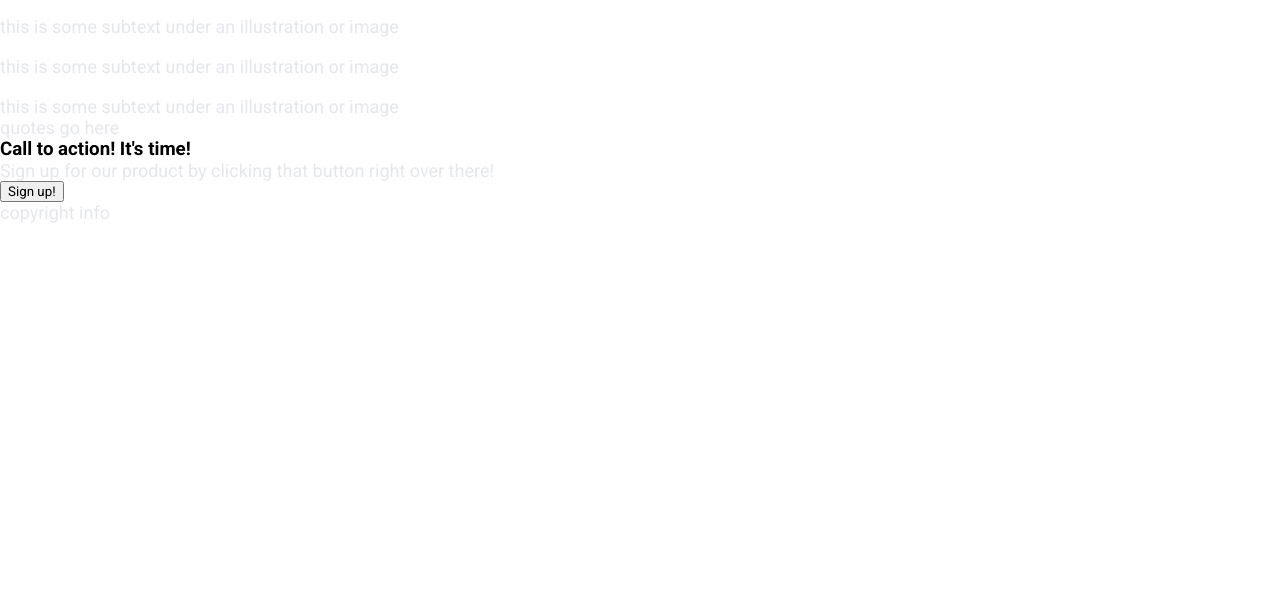
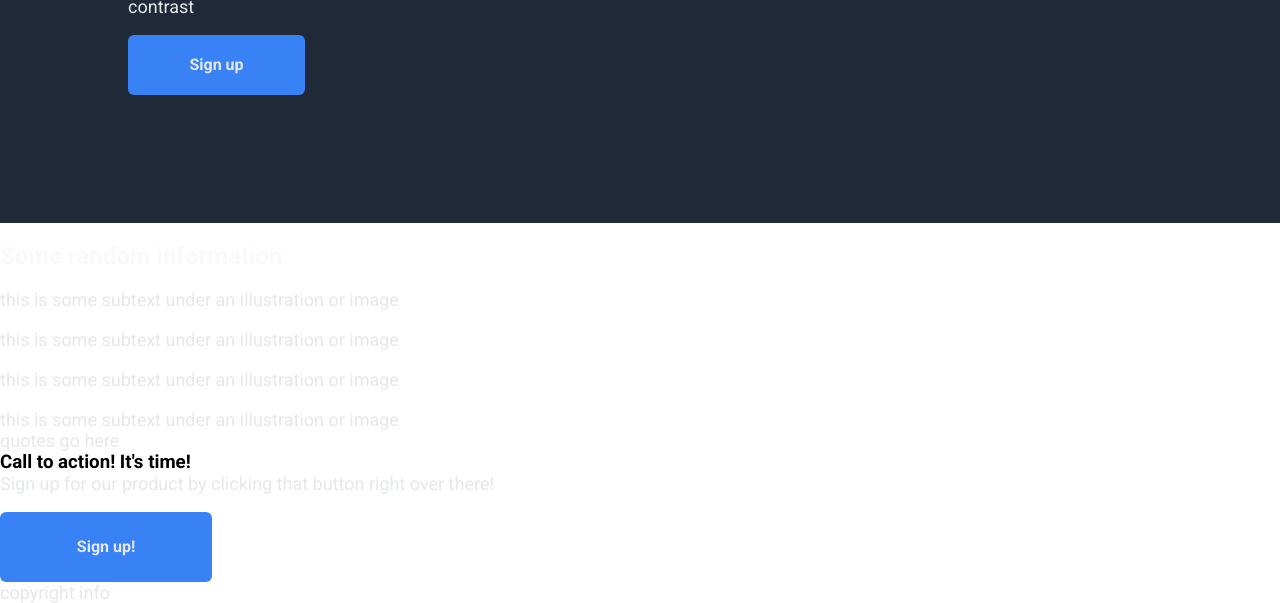
Before and after one commit to nianghaned/landing_page, a plain HTML site: page index.html in a window 1280 px wide. Shown: the part 393-996 px from the top of the page. Before the commit the page ends 800 px from the top, so only its background shows below. Drawn offline with Linux system fonts and the light colour scheme; files that its build step writes are made by us from their sources; files whose address does not match are found by name.

Commit message:
added style to hero button

```diff
--- a/style.css
+++ b/style.css
@@ -26,6 +26,16 @@ a {
   color: #e5e7eb;
   margin: 5px;
 }
+button {
+  background-color: #3882f6;
+  color: #e5e7eb;
+  border-radius: 6px;
+  border: none;
+  padding: 2% 6%;
+  font-size: medium;
+  font-weight: 600;
+  margin-top: 18px;
+}
 .navbar-links {
   align-self: center;
 
@@ -36,5 +46,6 @@ a {
 }
 
 .container-hero {
+  padding: 10%;
   background-color: #1f2937;
 }
```
